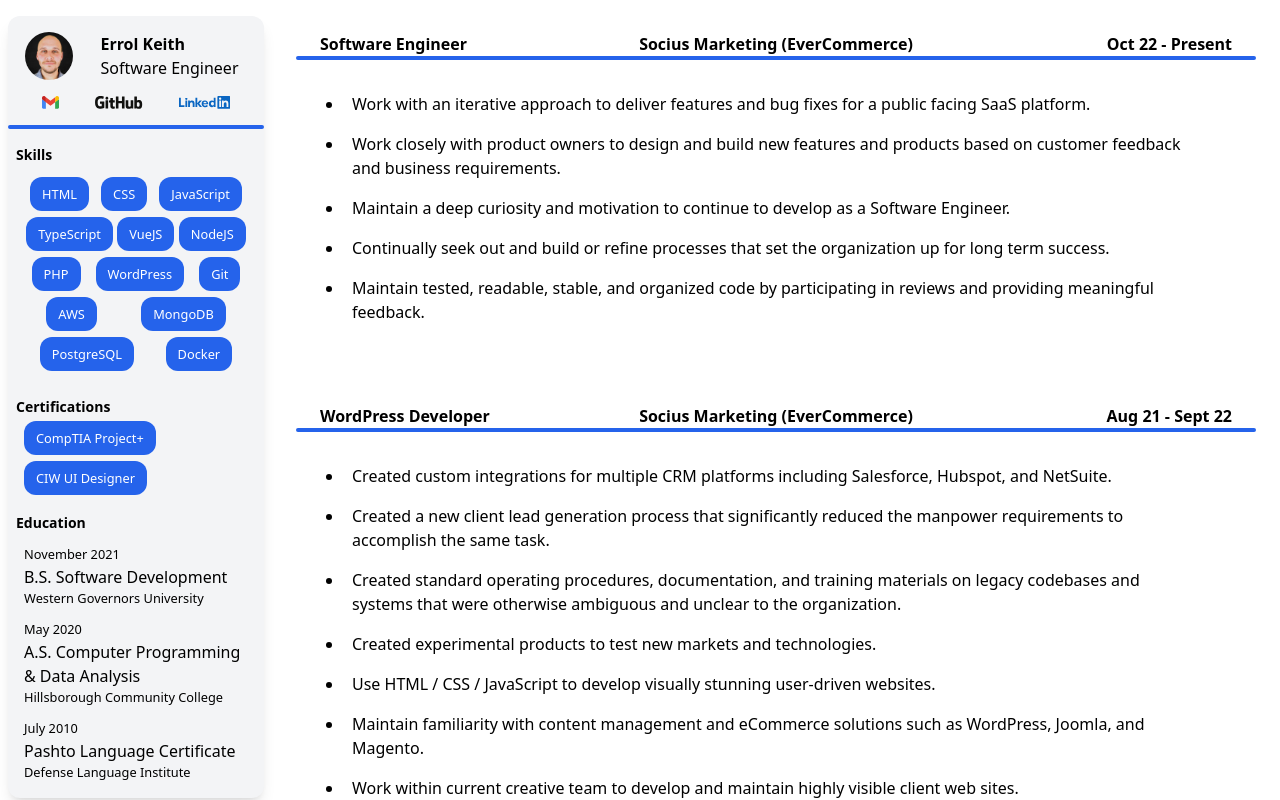
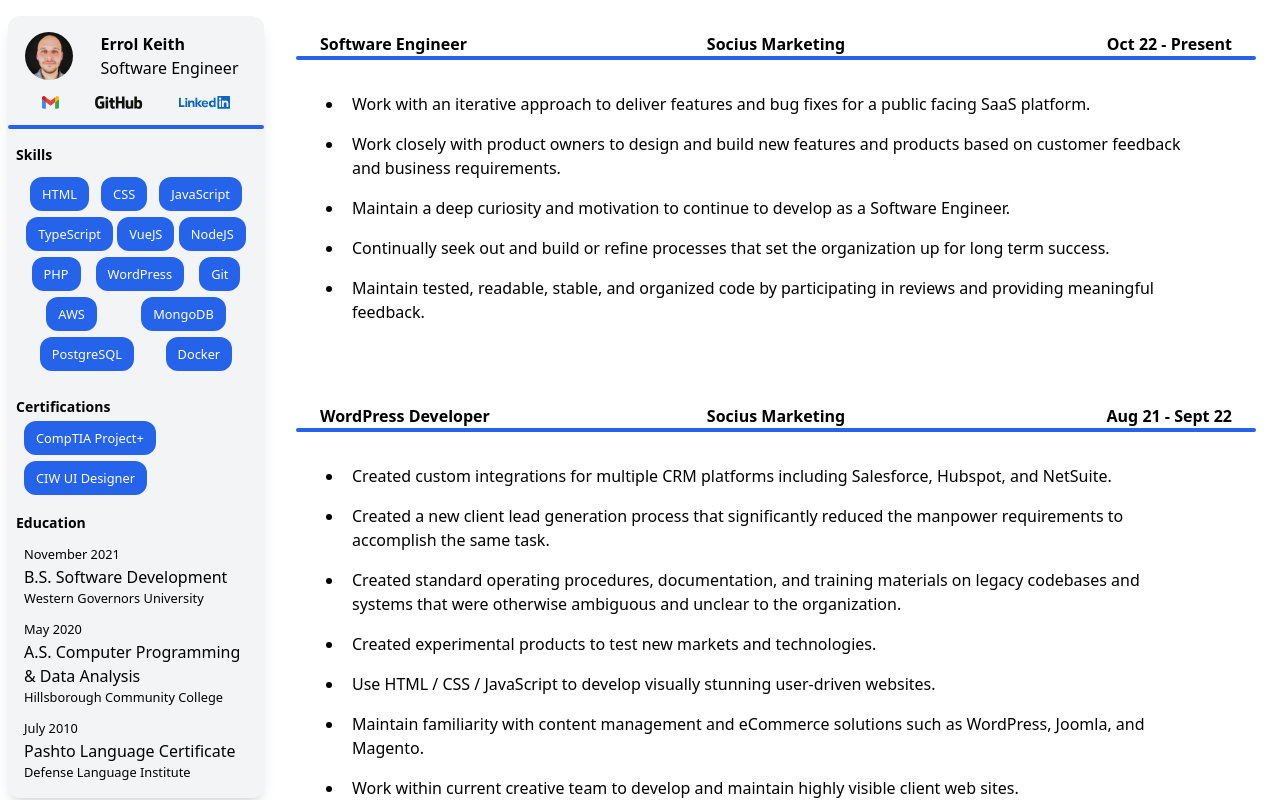
Before and after one commit to ErrolKeith/errolkeith.github.io, a Vue app: page / in a window 1280 px wide. Shown: the top 800 px of the page. Built offline with nearby package versions, Linux system fonts and the light colour scheme.

Commit message:
update job title

```diff
--- a/src/App.vue
+++ b/src/App.vue
@@ -82,7 +82,7 @@
 const experience = ref<Experience[]>([
   {
     title: "Software Engineer",
-    company: "Socius Marketing (EverCommerce)",
+    company: "Socius Marketing",
     startEndDate: "Oct 22 - Present",
     detailItems: [
       "Work with an iterative approach to deliver features and bug fixes for a public facing SaaS platform.",
@@ -94,7 +94,7 @@
   },
   {
     title: "WordPress Developer",
-    company: "Socius Marketing (EverCommerce)",
+    company: "Socius Marketing",
     startEndDate: "Aug 21 - Sept 22",
     detailItems: [
       "Created custom integrations for multiple CRM platforms including Salesforce, Hubspot, and NetSuite.",
```
